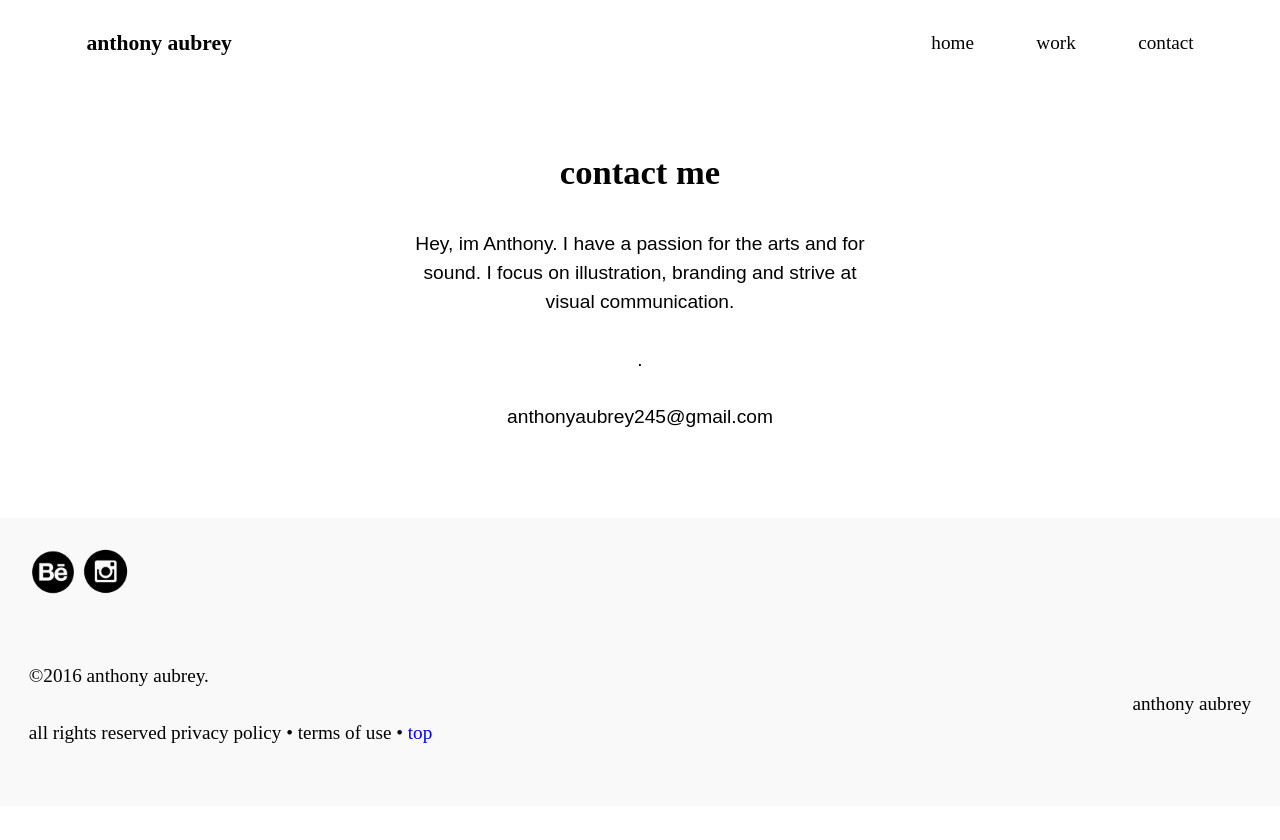
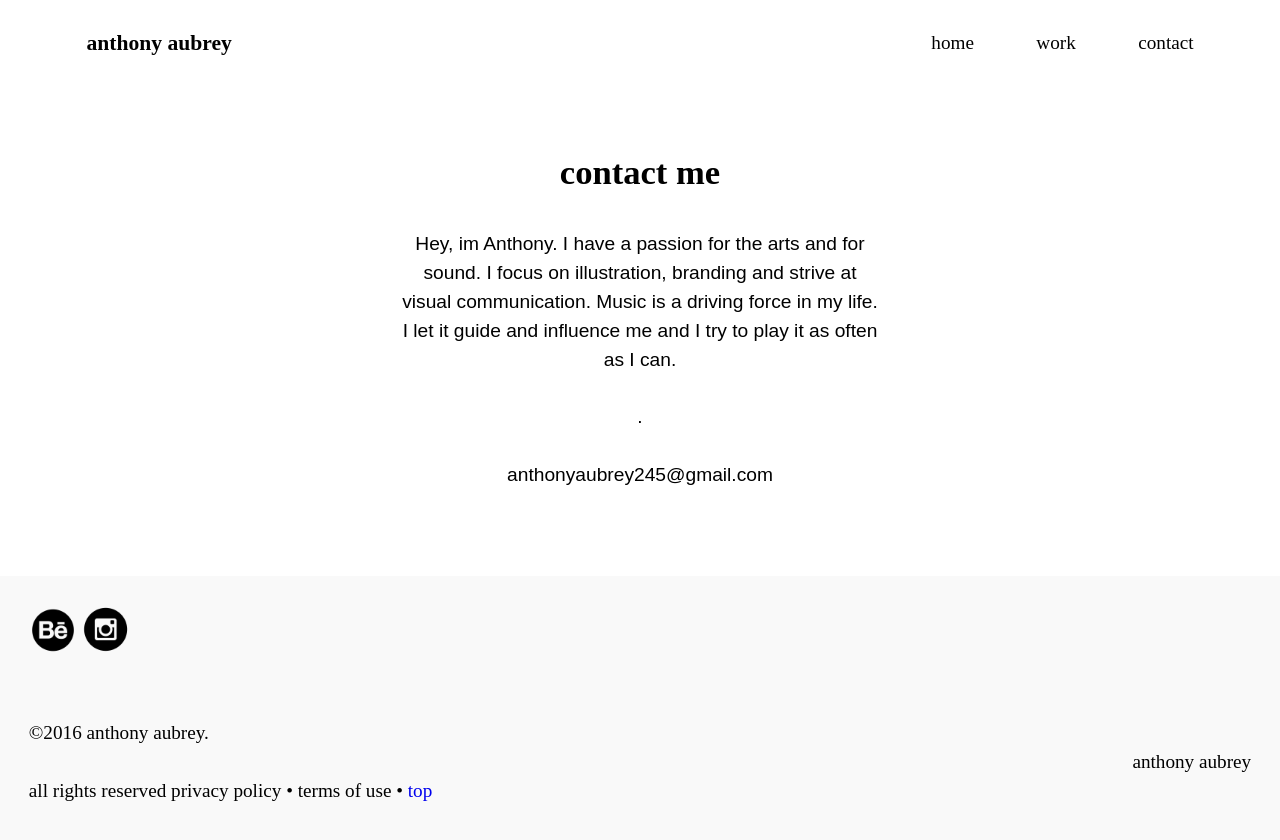
Before and after one commit to anthonyaubrey/portfolio, a Jekyll site: the page built from contact.html, in a window 1280 px wide. Shown: the top 840 px of the page. Built offline with Jekyll 4.4.1, drawn with Linux system fonts in a browser that asks for light colours.

Commit message:
Added more tsxt

```diff
--- a/contact.html
+++ b/contact.html
@@ -5,7 +5,7 @@
 <main role="main" id="main">
   <div class="island-double wrapper text-center">
     <h2 class="exa">contact me</h2>
-    <p class="open-sans">Hey, im Anthony. I have a passion for the arts and for sound. I focus on illustration, branding and strive at visual communication.</p>
+    <p class="open-sans">Hey, im Anthony. I have a passion for the arts and for sound. I focus on illustration, branding and strive at visual communication. Music is a driving force in my life. I let it guide and influence me and I try to play it as often as I can. </p>
     <p class="open-sans">.</p>
     <p class="open-sans">anthonyaubrey245@gmail.com</p>
   </div>
```
